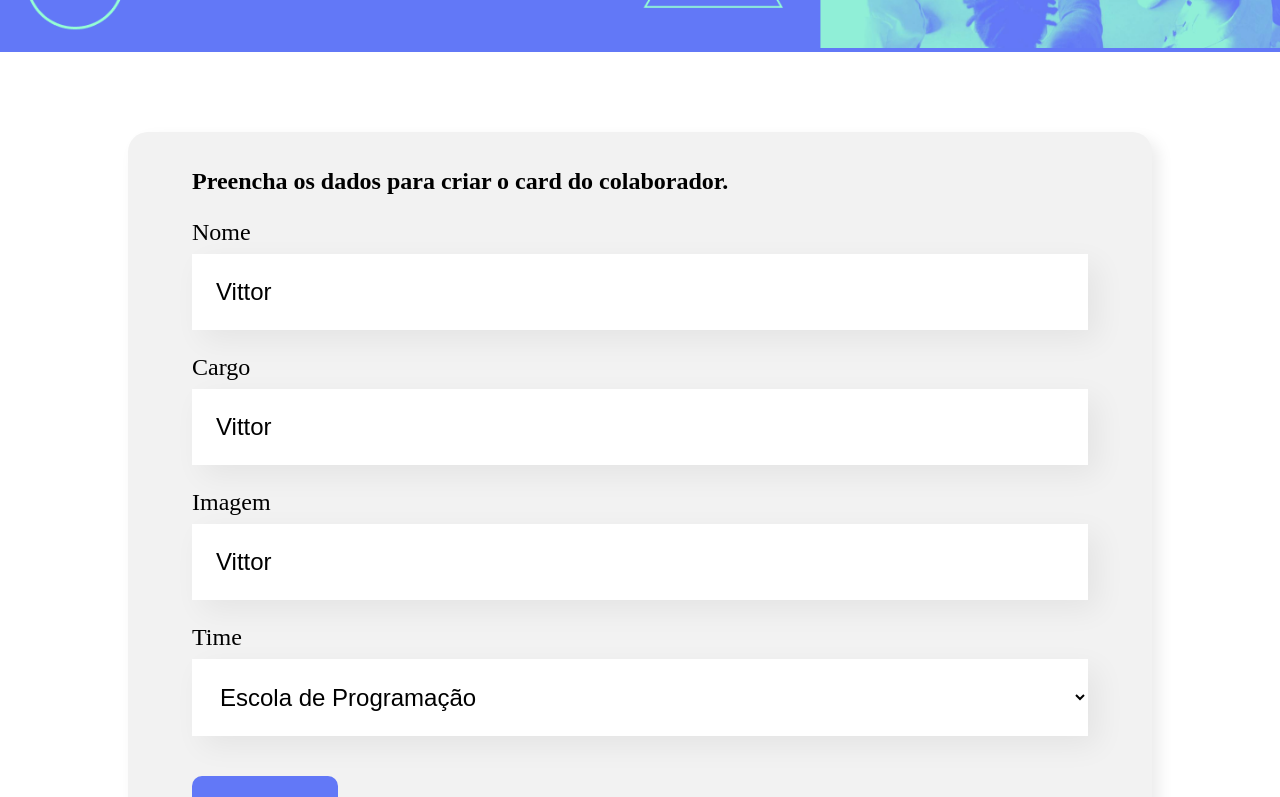
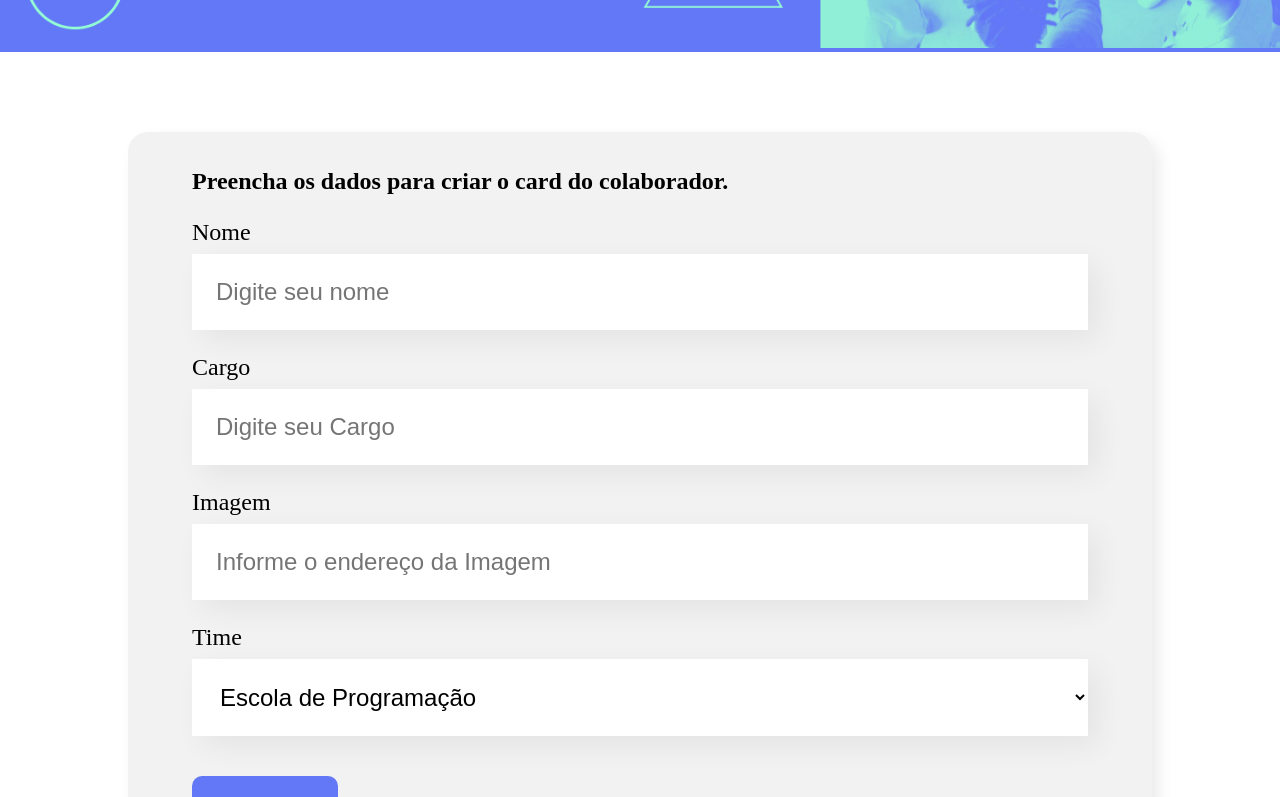
Before and after one commit to Vittor-Emanoel/Organo, a React (Create React App) app: page / in a window 1280 px wide. Shown: the part 446-1243 px from the top of the page. Built offline with nearby package versions, Linux system fonts and the light colour scheme.

Commit message:
Controlando o estado

```diff
--- a/src/componentes/CampoTexto/index.js
+++ b/src/componentes/CampoTexto/index.js
@@ -1,19 +1,15 @@
 import "./CampoTexto.css";
 
 const CampoTexto = (props) => {
-  let valor = "Vittor";
-
   const aoDigitado = (e) => {
-    valor = e.target.value;
-
-    console.log(valor);
+    props.aoAlterado(e.target.value);
   };
 
   return (
     <div className="campo-texto">
       <label>{props.label}</label>
       <input
-        value={valor}
+        value={props.valor}
         onChange={aoDigitado}
         required={props.obrigatorio}
         placeholder={props.placeholder}
--- a/src/componentes/Formulario/index.js
+++ b/src/componentes/Formulario/index.js
@@ -1,3 +1,4 @@
+import { useState } from "react";
 import Botao from "../Botao";
 import CampoTexto from "../CampoTexto";
 import ListaSuspensa from "../ListaSuspensa";
@@ -13,28 +14,52 @@ const Formulario = () => {
     "Inovação e Gestão",
   ];
 
+  const [nome, setNome] = useState("");
+  const [cargo, setCargo] = useState("");
+  const [imagem, setImagem] = useState("");
+  const [time, setTime] = useState("");
+
+  // console.log(nome);
+  // console.log(setNome);
+
   const aoSalvar = (e) => {
     e.preventDefault();
-    console.log("Form foi submetido");
+    console.log("Form foi submetido", nome, cargo, imagem, time);
   };
 
   return (
     <section className="formulario">
       <form onSubmit={aoSalvar}>
         <h2>Preencha os dados para criar o card do colaborador.</h2>
+
         <CampoTexto
           obrigatorio={true}
           label="Nome"
           placeholder="Digite seu nome"
+          valor={nome}
+          aoAlterado={(valor) => setNome(valor)}
         />
         <CampoTexto
           obrigatorio={true}
           label="Cargo"
           placeholder="Digite seu Cargo"
+          valor={cargo}
+          aoAlterado={(valor) => setCargo(valor)}
         />
-        <CampoTexto label="Imagem" placeholder="Informe o endereço da Imagem" />
+        <CampoTexto
+          label="Imagem"
+          placeholder="Informe o endereço da Imagem"
+          valor={imagem}
+          aoAlterado={(valor) => setImagem(valor)}
+        />
 
-        <ListaSuspensa obrigatorio={true} label="Time" itens={times} />
+        <ListaSuspensa
+          obrigatorio={true}
+          label="Time"
+          itens={times}
+          valor={time}
+          aoAlterado={(valor) => setTime(valor)}
+        />
         <Botao>Criar Card</Botao>
       </form>
     </section>
--- a/src/componentes/ListaSuspensa/index.js
+++ b/src/componentes/ListaSuspensa/index.js
@@ -4,7 +4,11 @@ const ListaSuspensa = (props) => {
   return (
     <div className="lista-suspensa">
       <label>{props.label}</label>
-      <select required={props.required}>
+      <select
+        onChange={(e) => props.aoAlterado(e.target.value)}
+        required={props.required}
+        value={props.value}
+      >
         {props.itens.map((item) => {
           return <option key={item}>{item}</option>;
         })}
```
